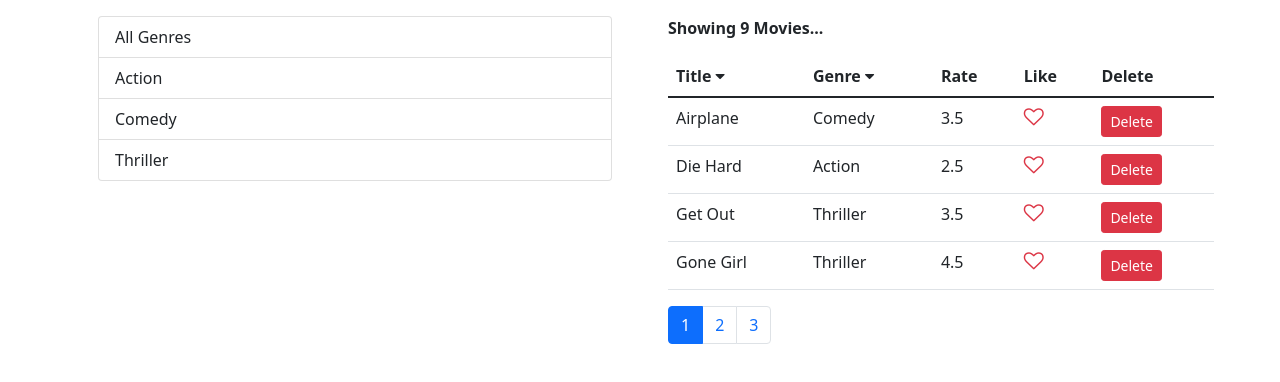
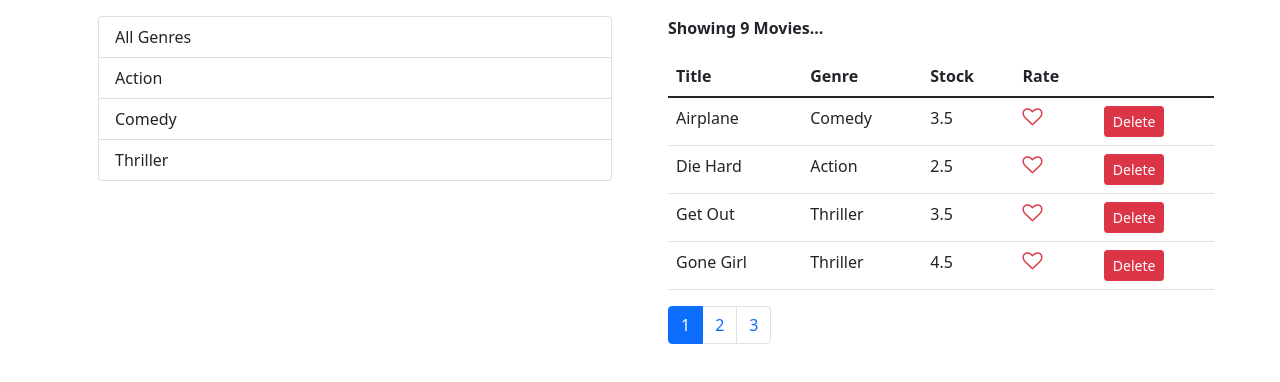
Before and after one commit to anasabufarraj/hello_react, a React (Create React App) app: page / in a window 1280 px wide. Shown: the top 382 px of the page. Built offline with nearby package versions, Linux system fonts and the light colour scheme.

Commit message:
Sorting - Extracting TableHeader

```diff
--- a/prettier.config.js
+++ b/prettier.config.js
@@ -3,5 +3,5 @@ module.exports = {
   tabWidth: 2,
   semi: true,
   singleQuote: true,
-  printWidth: 90,
+  printWidth: 110,
 };
--- /dev/null
+++ b/src/components/common/tableHeader.jsx
@@ -0,0 +1,31 @@
+import React, { Component } from 'react';
+
+class TableHeader extends Component {
+  raiseSort(column) {
+    let sortColumn = this.props.sortColumn;
+    if (sortColumn.column === column) {
+      sortColumn.order = sortColumn.order === 'asc' ? 'desc' : 'asc';
+    } else {
+      sortColumn.column = column;
+      sortColumn.order = 'asc';
+    }
+
+    this.props.onSort(sortColumn);
+  }
+
+  render() {
+    return (
+      <thead>
+        <tr>
+          {this.props.columns.map((column) => (
+            <th style={{ cursor: 'pointer' }} key={column.path} onClick={() => this.raiseSort(column.path)}>
+              {column.label}
+            </th>
+          ))}
+        </tr>
+      </thead>
+    );
+  }
+}
+
+export default TableHeader;
--- a/src/components/moviesTable.jsx
+++ b/src/components/moviesTable.jsx
@@ -1,56 +1,55 @@
 import React, { Component } from 'react';
+import TableHeader from './common/tableHeader';
 import Like from './common/like';
 
 class MoviesTable extends Component {
-  raiseSort(column) {
-    let sortColumn = this.props.sortColumn;
-    if (sortColumn.column === column) {
-      sortColumn.order = sortColumn.order === 'asc' ? 'desc' : 'asc';
-    } else {
-      sortColumn.column = column;
-      sortColumn.order = 'asc';
-    }
-
-    this.props.onSort(sortColumn);
-  }
-
+  state = {
+    columns: [
+      {
+        path: 'title',
+        label: 'Title',
+      },
+      {
+        path: 'genre.name',
+        label: 'Genre',
+      },
+      {
+        path: 'numberInStock',
+        label: 'Stock',
+      },
+      {
+        path: 'dailyRentalRate',
+        label: 'Rate',
+      },
+    ],
+  };
   render() {
     return (
       <table className="table m-3">
-        <thead>
-          <tr>
-            <th style={{ cursor: 'pointer' }} onClick={() => this.raiseSort('title')}>
-              Title{' '}
-              <i
-                className={
-                  this.props.sortColumn.order === 'asc'
-                    ? 'fa fa-caret-down'
-                    : 'fa fa-caret-up'
-                }
-              >
-                &nbsp;
-              </i>
-            </th>
-            <th
-              style={{ cursor: 'pointer' }}
-              onClick={() => this.raiseSort('genre.name')}
-            >
-              Genre{' '}
-              <i
-                className={
-                  this.props.sortColumn.order === 'asc'
-                    ? 'fa fa-caret-down'
-                    : 'fa fa-caret-up'
-                }
-              >
-                &nbsp;
-              </i>
-            </th>
-            <th>Rate</th>
-            <th>Like</th>
-            <th>Delete</th>
-          </tr>
-        </thead>
+        <TableHeader
+          columns={this.state.columns}
+          sortColumn={this.props.sortColumn}
+          onSort={this.props.onSort}
+        />
+        {/*<thead>*/}
+        {/*  <tr>*/}
+        {/*    <th style={{ cursor: 'pointer' }} onClick={() => this.raiseSort('title')}>*/}
+        {/*      Title{' '}*/}
+        {/*      <i className={this.props.sortColumn.order === 'asc' ? 'fa fa-caret-down' : 'fa fa-caret-up'}>*/}
+        {/*        &nbsp;*/}
+        {/*      </i>*/}
+        {/*    </th>*/}
+        {/*    <th style={{ cursor: 'pointer' }} onClick={() => this.raiseSort('genre.name')}>*/}
+        {/*      Genre{' '}*/}
+        {/*      <i className={this.props.sortColumn.order === 'asc' ? 'fa fa-caret-down' : 'fa fa-caret-up'}>*/}
+        {/*        &nbsp;*/}
+        {/*      </i>*/}
+        {/*    </th>*/}
+        {/*    <th>Rate</th>*/}
+        {/*    <th>Like</th>*/}
+        {/*    <th>Delete</th>*/}
+        {/*  </tr>*/}
+        {/*</thead>*/}
         <tbody>
           {this.props.moviesInPage.map((movie) => (
             <tr key={movie._id}>
@@ -61,10 +60,7 @@ class MoviesTable extends Component {
                 <Like liked={movie.liked} onLike={() => this.props.onLike(movie)} />
               </td>
               <td>
-                <button
-                  onClick={() => this.props.onDelete(movie)}
-                  className="btn btn-danger btn-sm"
-                >
+                <button onClick={() => this.props.onDelete(movie)} className="btn btn-danger btn-sm">
                   Delete
                 </button>
               </td>
```
